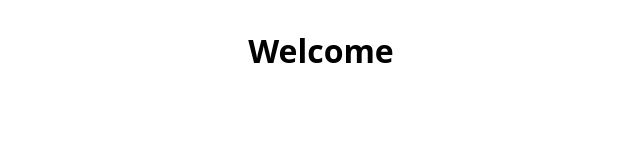
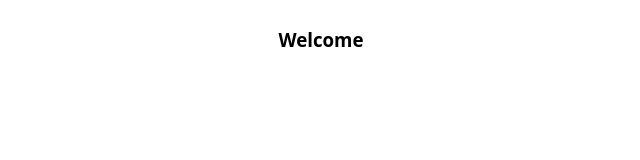
Before and after one commit to fondereu4/webpage, a plain HTML site: page index.html in a window 1280 px wide. Shown: the whole page, without its empty margins (327-967 px from the left). Drawn offline with Linux system fonts and the light colour scheme.

Commit message:
all h1 changed to h3

```diff
--- a/index.html
+++ b/index.html
@@ -7,7 +7,7 @@
     <title>Document</title>
 </head>
 <body>
-    <h1>Welcome</h1>
+    <h3>Welcome</h3>
     <p id="urlText">
         URL:<br/>
         <span id="url">URL goes here</span>
@@ -18,7 +18,7 @@
             height: 100%;
             overflow: hidden;
         }
-        h1{
+        h3{
             text-align: center;
             font-family: system-ui, -apple-system, BlinkMacSystemFont, 'Segoe UI', Roboto, Oxygen, Ubuntu, Cantarell, 'Open Sans', 'Helvetica Neue', sans-serif;
         }
```
